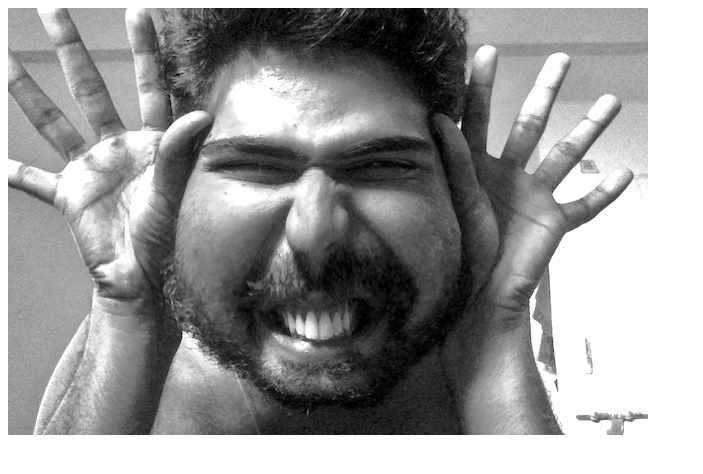
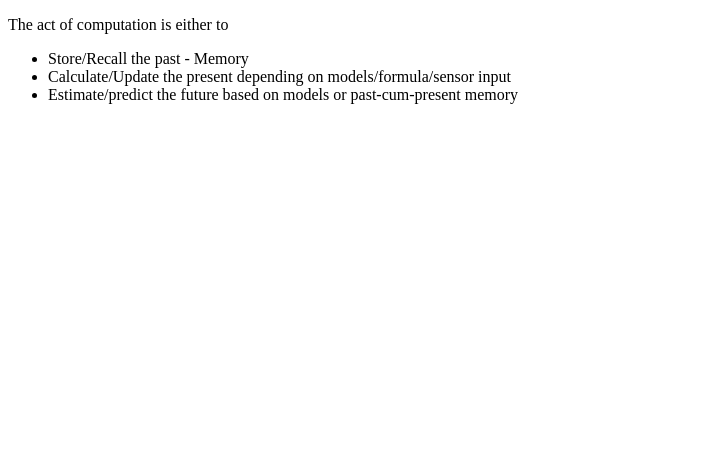
Before and after one commit to YoursTruely/YoursTruely.github.io, a plain HTML site: page index.html in a window 1280 px wide. Shown: the whole page, without its empty margins (0-703 px from the left). Drawn offline with Linux system fonts and the light colour scheme.

Commit message:
Updated index
Updated the purpose

```diff
--- a/index.html
+++ b/index.html
@@ -8,6 +8,13 @@
 	</head>
 
 	<body>
-		<img src = "chipmunkme.jpeg" atr = "Chipmunk version of Ravitej">
+		<!-- <img src = "chipmunkme.jpeg" atr = "Chipmunk version of Ravitej"> -->
+
+		<p>The act of computation is either to</p>
+		<ul>
+			<li>Store/Recall the past - Memory</li>
+			<li>Calculate/Update the present depending on models/formula/sensor input</li>
+			<li>Estimate/predict the future based on models or past-cum-present memory</li>
+		</ul>
 	</body>
 </html>
```
